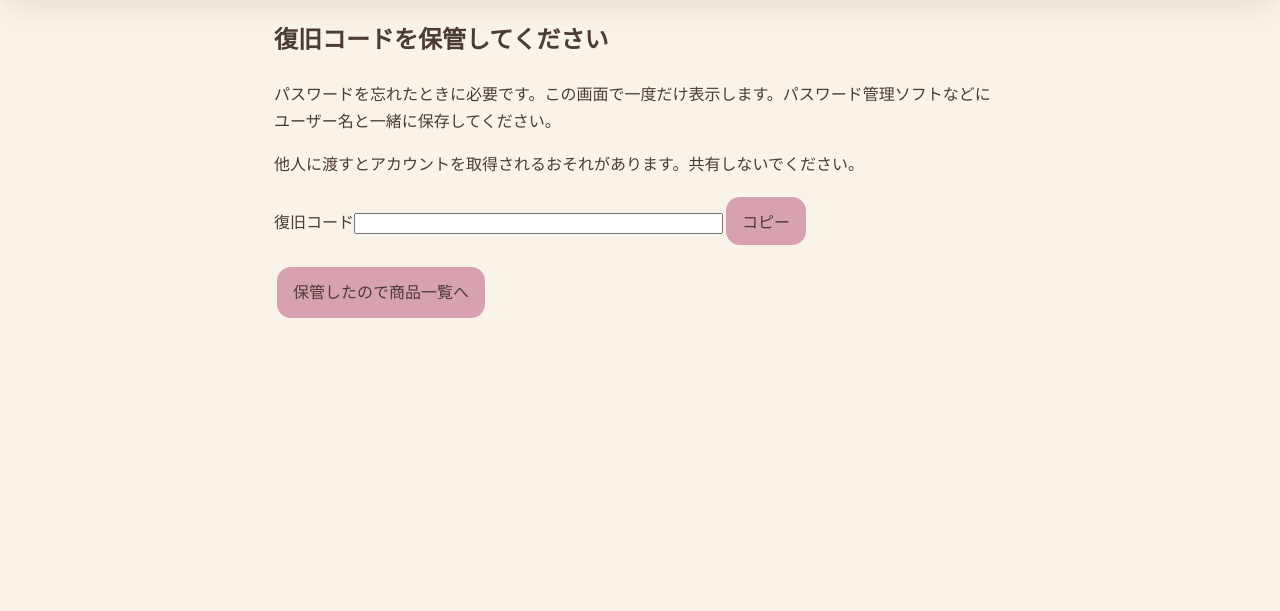
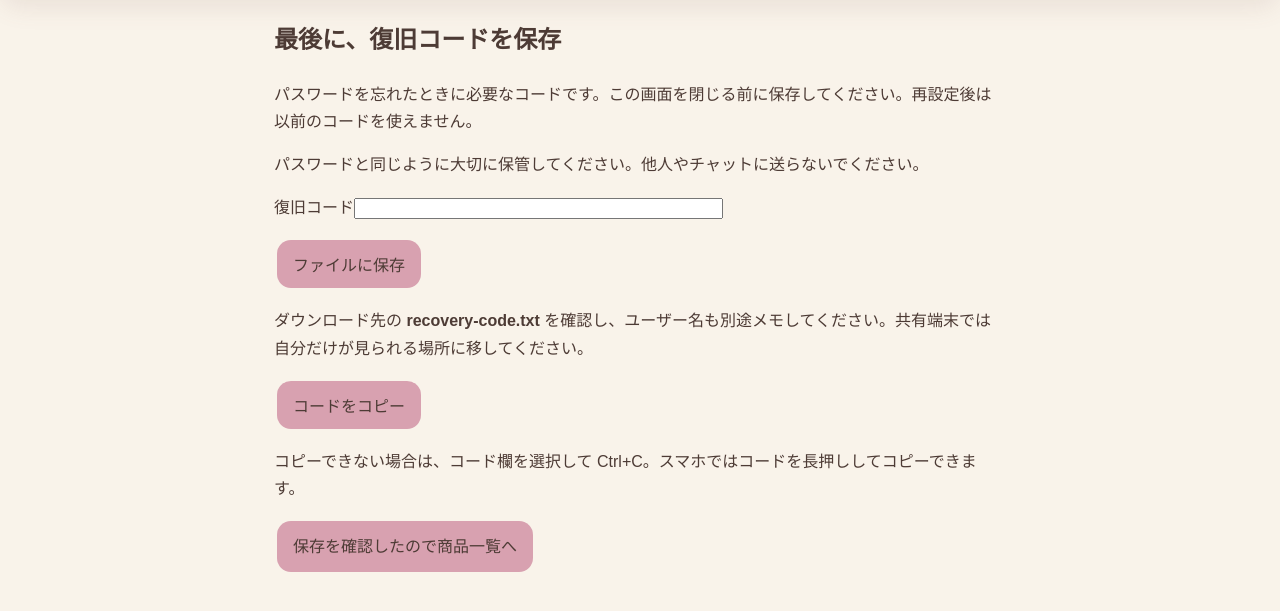
Before and after one commit to paounzmimi-design/mercari_support_app, a Flask app: template resale/templates/recovery_saved.html in a window 1280 px wide. Shown: the part 126-737 px from the top of the page. Run offline with Flask 3, Linux system fonts and the light colour scheme; the template is opened without the code that fills it, so the values that code supplies are empty.

Commit message:
Improve copy fallback and explain password recovery

```diff
--- a/resale/templates/recovery_saved.html
+++ b/resale/templates/recovery_saved.html
@@ -1 +1,9 @@
-{% extends 'base.html' %}{% block content %}<section><h2>復旧コードを保管してください</h2><p>パスワードを忘れたときに必要です。この画面で一度だけ表示します。パスワード管理ソフトなどにユーザー名と一緒に保存してください。</p><p class="notice">他人に渡すとアカウントを取得されるおそれがあります。共有しないでください。</p><label>復旧コード<input id="recovery-code" value="{{ recovery }}" readonly autocomplete="off" size="43"></label><button type="button" data-copy="recovery-code">コピー</button><span role="status" aria-live="polite"></span><p><a class="button" href="/workbench">保管したので商品一覧へ</a></p></section>{% endblock %}
+{% extends 'base.html' %}{% block content %}<section><h2>最後に、復旧コードを保存</h2>
+<p>パスワードを忘れたときに必要なコードです。この画面を閉じる前に保存してください。再設定後は以前のコードを使えません。</p>
+<p class="notice">パスワードと同じように大切に保管してください。他人やチャットに送らないでください。</p>
+<label>復旧コード<input id="recovery-code" value="{{ recovery }}" readonly autocomplete="off" size="43"></label>
+<p><button type="button" data-save="recovery-code">ファイルに保存</button><span role="status" aria-live="polite"></span></p>
+<p>ダウンロード先の <strong>recovery-code.txt</strong> を確認し、ユーザー名も別途メモしてください。共有端末では自分だけが見られる場所に移してください。</p>
+<p><button type="button" data-copy="recovery-code">コードをコピー</button><span role="status" aria-live="polite"></span></p>
+<p>コピーできない場合は、コード欄を選択して Ctrl+C。スマホではコードを長押ししてコピーできます。</p>
+<p><a class="button" href="/workbench">保存を確認したので商品一覧へ</a></p></section>{% endblock %}
```
